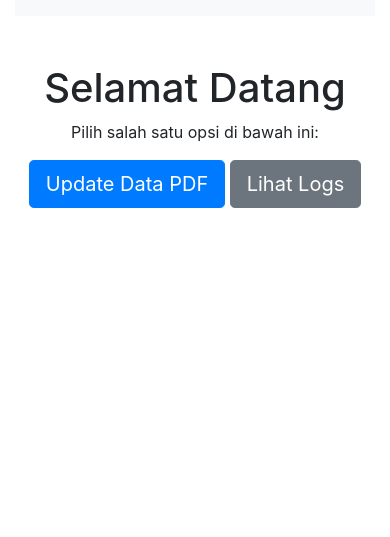
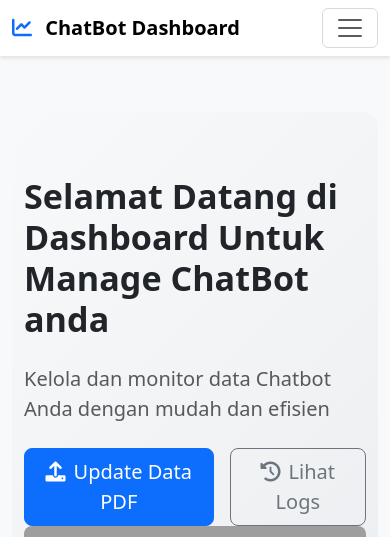
Before and after one commit to omidiyanto/groq-chatbot-telegram, a Flask app: page / in a window 390 px wide. Shown: the top 537 px of the page. Before the commit the page ends 208 px from the top, so only its background shows below. Run offline with Flask 3, Linux system fonts and the light colour scheme; parts of the project's set-up code (start-up, migrations or seed data) failed here and were passed over; some libraries are stand-ins or nearby versions; grey boxes are pictures that could not be loaded.

Commit message:
Update index.html

```diff
--- a/templates/index.html
+++ b/templates/index.html
@@ -3,34 +3,175 @@
 <head>
     <meta charset="UTF-8">
     <meta name="viewport" content="width=device-width, initial-scale=1.0">
-    <title>Home</title>
-    <link rel="stylesheet" href="https://maxcdn.bootstrapcdn.com/bootstrap/4.5.2/css/bootstrap.min.css">
+    <title>Dashboard Management - ChatBot</title>
+    <link rel="stylesheet" href="https://cdnjs.cloudflare.com/ajax/libs/bootstrap/5.3.0/css/bootstrap.min.css">
+    <link rel="stylesheet" href="https://cdnjs.cloudflare.com/ajax/libs/font-awesome/6.0.0/css/all.min.css">
+    <style>
+        .navbar {
+            box-shadow: 0 2px 4px rgba(0,0,0,.1);
+        }
+        .nav-link {
+            font-weight: 500;
+            padding: 0.8rem 1.5rem !important;
+            transition: all 0.3s ease;
+        }
+        .nav-link:hover {
+            color: #0d6efd !important;
+            transform: translateY(-2px);
+        }
+        .hero-section {
+            background: linear-gradient(135deg, #f8f9fa 0%, #e9ecef 100%);
+            padding: 4rem 0;
+            border-radius: 15px;
+            margin-top: 2rem;
+        }
+        .stat-card {
+            background: white;
+            border-radius: 10px;
+            padding: 1.5rem;
+            margin: 1rem 0;
+            box-shadow: 0 4px 6px rgba(0,0,0,.05);
+            transition: transform 0.3s ease;
+        }
+        .stat-card:hover {
+            transform: translateY(-5px);
+        }
+        .action-card {
+            border: none;
+            border-radius: 12px;
+            transition: all 0.3s ease;
+            height: 100%;
+        }
+        .action-card:hover {
+            transform: translateY(-5px);
+            box-shadow: 0 10px 20px rgba(0,0,0,.1);
+        }
+        .icon-circle {
+            width: 60px;
+            height: 60px;
+            border-radius: 50%;
+            display: flex;
+            align-items: center;
+            justify-content: center;
+            margin-bottom: 1rem;
+        }
+    </style>
 </head>
-<body>
+<body class="bg-light">
+    <nav class="navbar navbar-expand-lg navbar-light bg-white">
         <div class="container">
-        <nav class="navbar navbar-expand-lg navbar-light bg-light">
-            <div class="container">
-                <div class="collapse navbar-collapse">
-                    <ul class="navbar-nav mx-auto"> <!-- Menambahkan mx-auto di sini -->
+            <a class="navbar-brand fw-bold" href="/">
+                <i class="fas fa-chart-line text-primary me-2"></i>
+                ChatBot Dashboard
+            </a>
+            <button class="navbar-toggler" type="button" data-bs-toggle="collapse" data-bs-target="#navbarNav">
+                <span class="navbar-toggler-icon"></span>
+            </button>
+            <div class="collapse navbar-collapse" id="navbarNav">
+                <ul class="navbar-nav mx-auto">
                     <li class="nav-item">
-                            <a class="nav-link" href="/">Home</a>
+                        <a class="nav-link active" href="/"><i class="fas fa-home me-1"></i> Home</a>
                     </li>
                     <li class="nav-item">
-                            <a class="nav-link" href="/upload">Update Data PDF</a>
+                        <a class="nav-link" href="/upload"><i class="fas fa-upload me-1"></i> Update Data PDF</a>
                     </li>
                     <li class="nav-item">
-                            <a class="nav-link" href="/logs">Lihat Logs</a>
+                        <a class="nav-link" href="/logs"><i class="fas fa-history me-1"></i> Lihat Logs</a>
                     </li>
                 </ul>
+                <div class="d-flex">
+                </div>
             </div>
         </div>
     </nav>
-        <div class="text-center mt-5">
-            <h1>Selamat Datang</h1>
-            <p>Pilih salah satu opsi di bawah ini:</p>
-            <a href="/upload" class="btn btn-primary btn-lg">Update Data PDF</a>
-            <a href="/logs" class="btn btn-secondary btn-lg">Lihat Logs</a>
+
+    <div class="container py-4">
+        <div class="hero-section">
+            <div class="container">
+                <div class="row align-items-center">
+                    <div class="col-lg-6">
+                        <h1 class="display-4 fw-bold mb-4">Selamat Datang di Dashboard Untuk Manage ChatBot anda</h1>
+                        <p class="lead text-muted mb-4">Kelola dan monitor data Chatbot Anda dengan mudah dan efisien</p>
+                        <div class="d-flex gap-3">
+                            <a href="/upload" class="btn btn-primary btn-lg">
+                                <i class="fas fa-upload me-2"></i>Update Data PDF
+                            </a>
+                            <a href="/logs" class="btn btn-outline-secondary btn-lg">
+                                <i class="fas fa-history me-2"></i>Lihat Logs
+                            </a>
                         </div>
                     </div>
+                    <div class="col-lg-6">
+                        <img src="https://github.com/user-attachments/assets/258a3a24-3b3e-4c5c-b3c4-55c2d0879aba" alt="Dashboard illustration" class="img-fluid rounded-3">
+                    </div>
+                </div>
+            </div>
+        </div>
+
+        <div class="row mt-5">
+            <div class="col-md-4">
+                <div class="stat-card">
+                    <div class="icon-circle bg-primary bg-opacity-10">
+                        <i class="fas fa-file-pdf fa-2x text-primary"></i>
+                    </div>
+                    <h3 class="fs-2 fw-bold">254</h3>
+                    <p class="text-muted mb-0">Total PDF Diupload</p>
+                </div>
+            </div>
+            <div class="col-md-4">
+                <div class="stat-card">
+                    <div class="icon-circle bg-success bg-opacity-10">
+                        <i class="fas fa-check-circle fa-2x text-success"></i>
+                    </div>
+                    <h3 class="fs-2 fw-bold">98%</h3>
+                    <p class="text-muted mb-0">Tingkat Keberhasilan</p>
+                </div>
+            </div>
+            <div class="col-md-4">
+                <div class="stat-card">
+                    <div class="icon-circle bg-info bg-opacity-10">
+                        <i class="fas fa-clock fa-2x text-info"></i>
+                    </div>
+                    <h3 class="fs-2 fw-bold">1,254</h3>
+                    <p class="text-muted mb-0">Total Aktivitas</p>
+                </div>
+            </div>
+        </div>
+
+        <div class="row mt-5 g-4">
+            <div class="col-md-6">
+                <div class="card action-card">
+                    <div class="card-body p-4">
+                        <div class="icon-circle bg-primary bg-opacity-10 mb-3">
+                            <i class="fas fa-upload fa-2x text-primary"></i>
+                        </div>
+                        <h4>Update Data PDF</h4>
+                        <p class="text-muted">Upload dan perbarui data PDF Anda dengan mudah dan cepat</p>
+                        <a href="/upload" class="btn btn-primary">
+                            Mulai Upload
+                            <i class="fas fa-arrow-right ms-2"></i>
+                        </a>
+                    </div>
+                </div>
+            </div>
+            <div class="col-md-6">
+                <div class="card action-card">
+                    <div class="card-body p-4">
+                        <div class="icon-circle bg-secondary bg-opacity-10 mb-3">
+                            <i class="fas fa-history fa-2x text-secondary"></i>
+                        </div>
+                        <h4>Lihat Logs Aktivitas</h4>
+                        <p class="text-muted">Monitor semua aktivitas dan riwayat perubahan data</p>
+                        <a href="/logs" class="btn btn-secondary">
+                            Lihat Logs
+                            <i class="fas fa-arrow-right ms-2"></i>
+                        </a>
+                    </div>
+                </div>
+            </div>
+        </div>
+    </div>
+
+    <script src="https://cdnjs.cloudflare.com/ajax/libs/bootstrap/5.3.0/js/bootstrap.bundle.min.js"></script>
 </body>
 </html>
```
Lines whose indentation alone changed are shown as unchanged.
